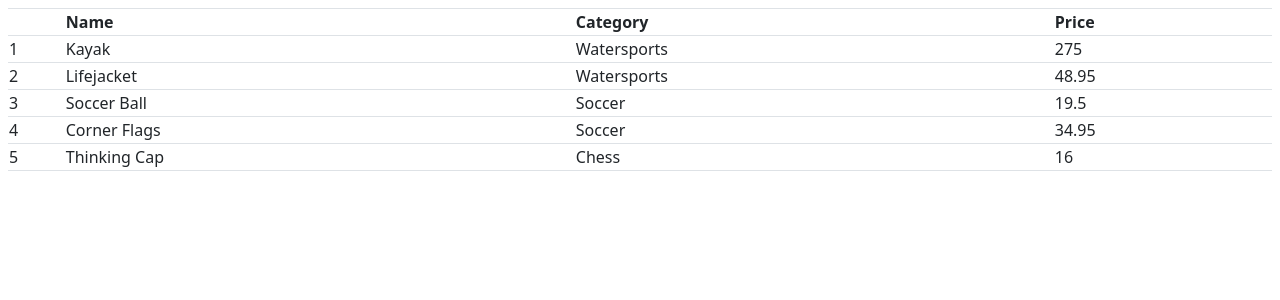
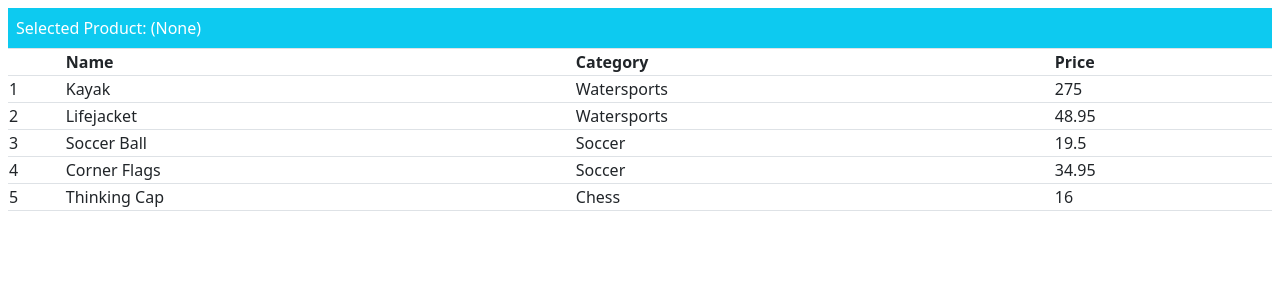
Before and after one commit to dmyers82/AngularProjects, an Angular app in the folder AngularPartII/Chapter 14 Using Events and Forms/eventsforms/: page / in a window 1280 px wide. Shown: the top 300 px of the page. Built offline with nearby package versions, Linux system fonts and the light colour scheme.

Commit message:
mouseover

```diff
--- a/AngularPartII/Chapter 14 Using Events and Forms/eventsforms/src/app/template.html
+++ b/AngularPartII/Chapter 14 Using Events and Forms/eventsforms/src/app/template.html
@@ -1,8 +1,11 @@
 <div class="m-2">
+    <div class="bg-info text-white p-2">
+        Selected Product: {{selectedProduct || '(None)'}}
+    </div>
     <table class="table table-sm table-bordered">
         <tr><th></th><th>Name</th><th>Category</th><th>Price</th></tr>
         <tr *ngFor="let item of getProducts(); let i = index">
-            <td>{{i + 1}}</td>
+            <td (mouseover)="selectedProduct=item.name">{{i + 1}}</td>
             <td>{{item.name}}</td>
             <td>{{item.category}}</td>
             <td>{{item.price}}</td>
```
